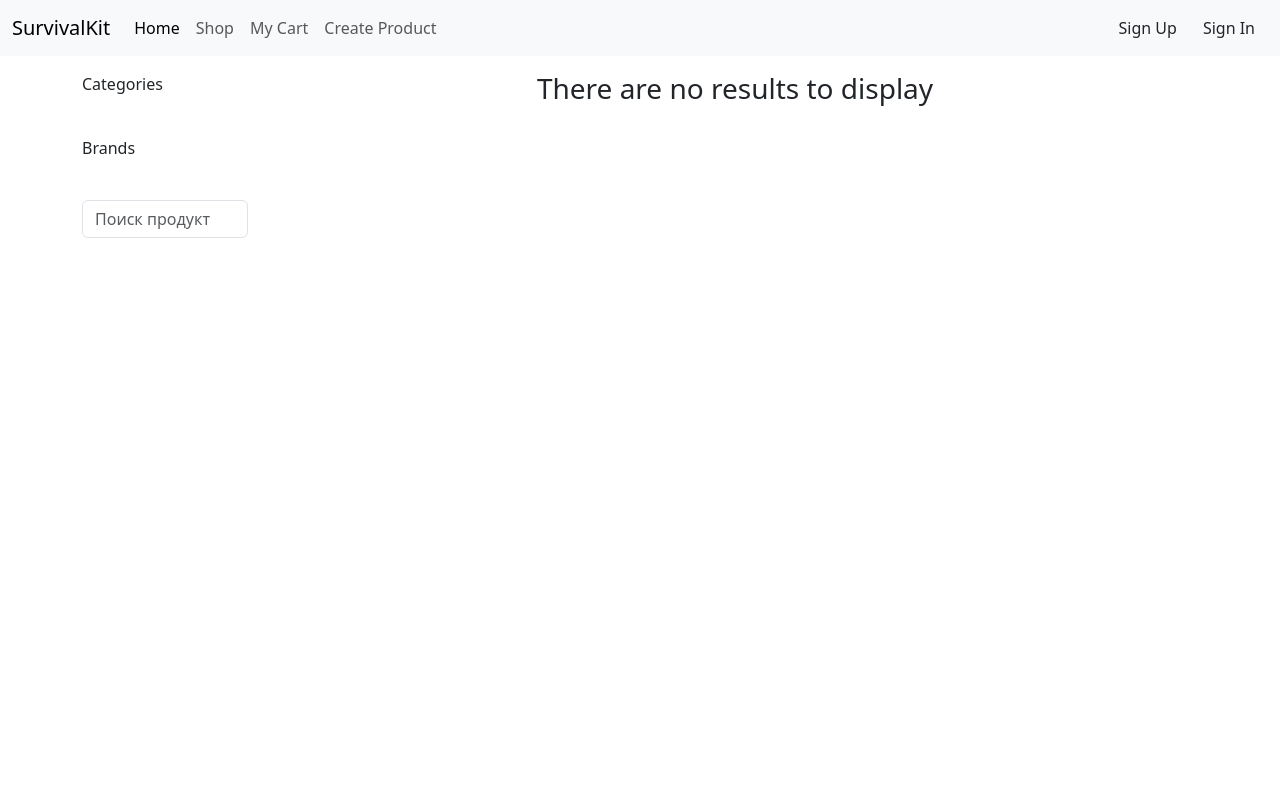
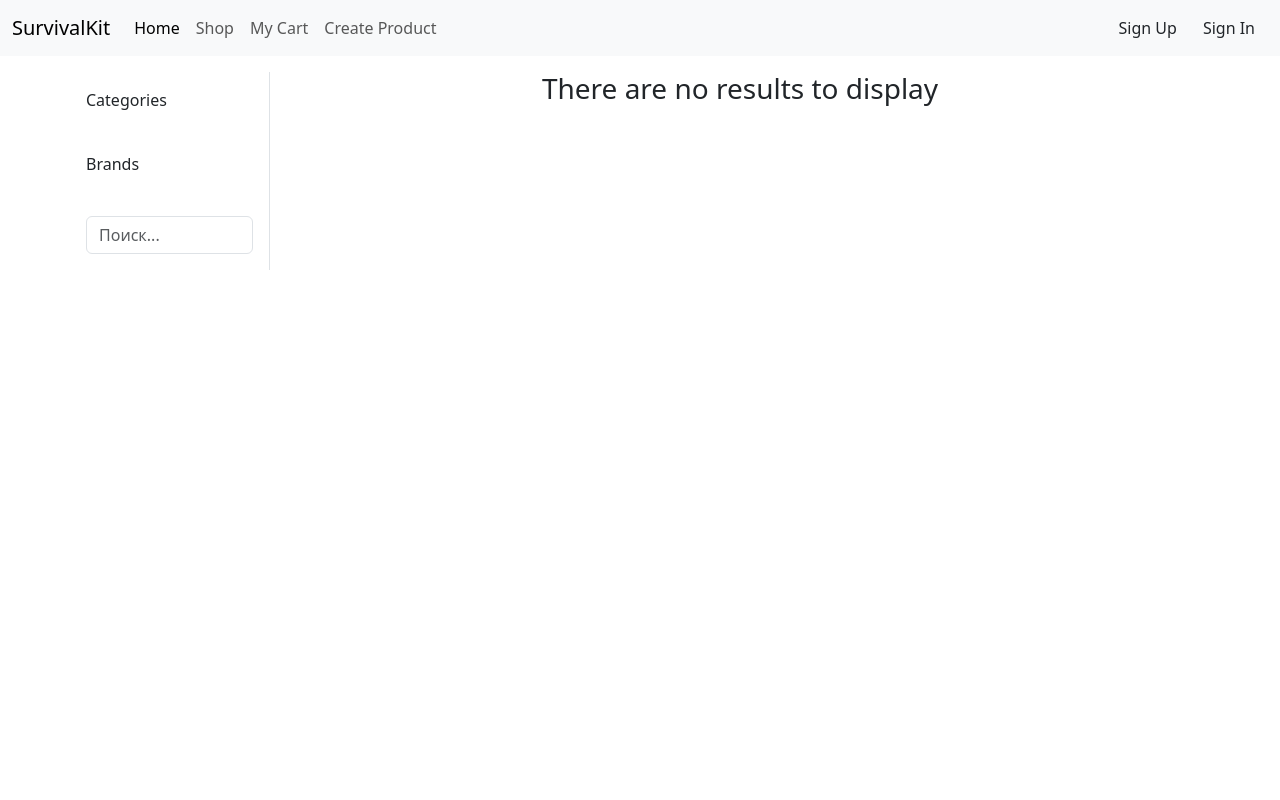
Before and after one commit to VadimScerbatiuc/SurvivalKit, a Django app: page /product/page/ in a window 1280 px wide. Run offline with Django 5.2, Linux system fonts and the light colour scheme; data that the repository does not hold is empty; some libraries are stand-ins or nearby versions.

Commit message:
feat: SK14 - Changed filter style

```diff
--- a/survival_kit/shop/static/shop/css/style.css
+++ b/survival_kit/shop/static/shop/css/style.css
@@ -1,5 +1,7 @@
 :root {
-    --link-color: #cf8d13
+    --link-color: #cf8d13;
+    --green: #2e7d32;
+    --light-green: #e6f4e6;
 }
 
 body {
@@ -82,4 +84,8 @@ body {
 	display: -webkit-box;
 }
 
-/* card details */
+/* product filter */
+.filter-box {
+    min-width: 200px;
+    height: 100%;
+}
--- a/survival_kit/shop/templates/shop/product_page.html
+++ b/survival_kit/shop/templates/shop/product_page.html
@@ -3,8 +3,8 @@
 
 {% block content %}
 
-    <div class="row">
-        <div class="col-2">
+    <div class="row ">
+        <div class="col-2 filter-box border-end p-3">
             <p>Categories</p>
             {% for category in categories %}
                 <div class="form-check">
@@ -25,7 +25,7 @@
                 </div>
             {% endfor %}
             <br>
-            <input type="text" class="form-control" id="search-input" placeholder="Поиск продукт" name="search">
+            <input type="text" class="form-control" id="search-input" placeholder="Поиск..." name="search">
         </div>
         <div class="col">
             {% include 'shop/includes/product_list.html' %}
```
